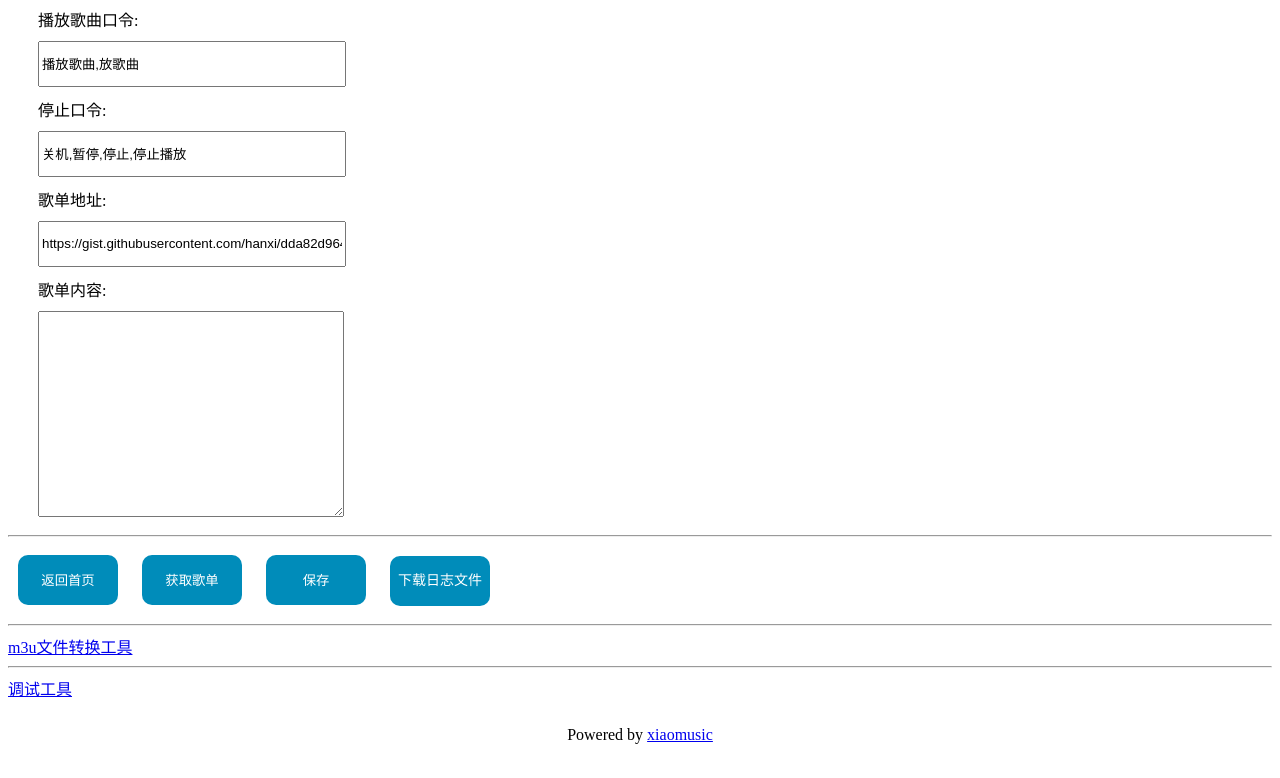
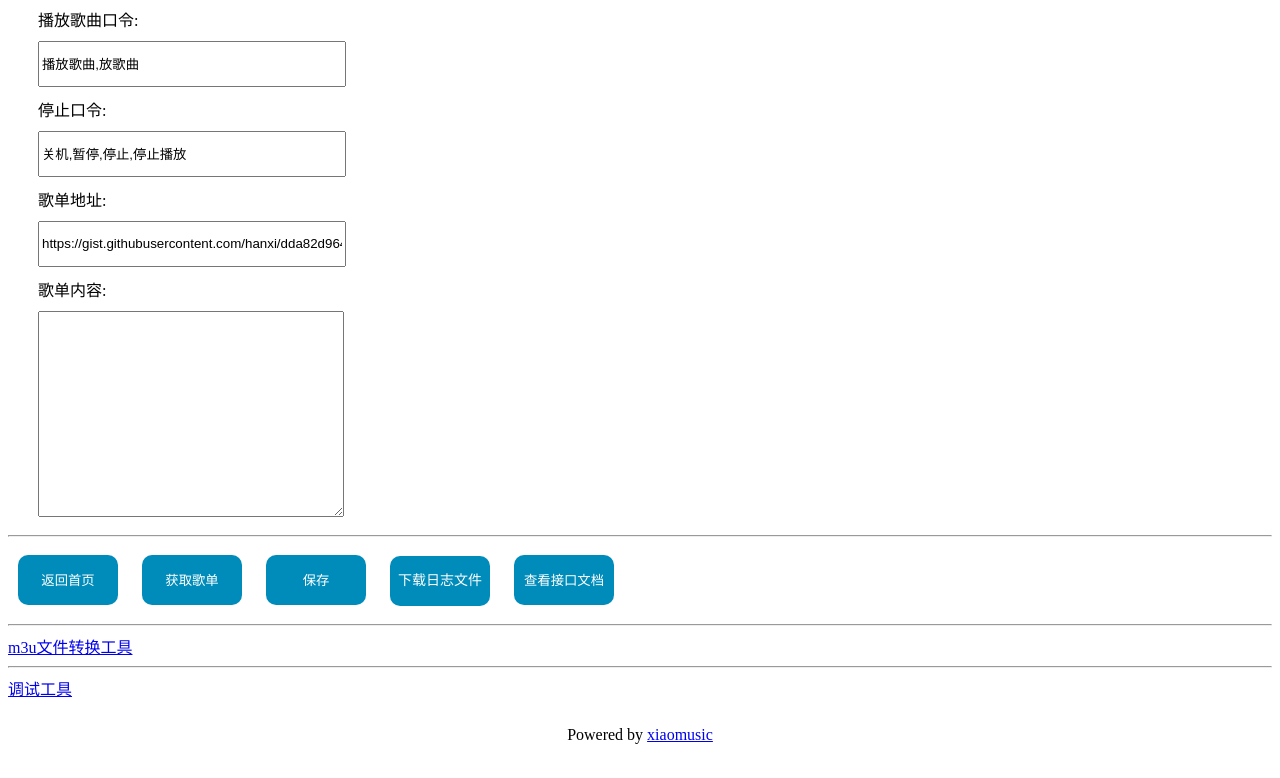
Before and after one commit to hanxi/xiaomusic, a plain HTML site: page xiaomusic/static/setting.html in a window 1280 px wide. Shown: the part 2860-3638 px from the top of the page. Drawn offline with Linux system fonts and the light colour scheme; no server answers.

Commit message:
feat: 设置页面新增接口文档入口

```diff
--- a/xiaomusic/static/setting.html
+++ b/xiaomusic/static/setting.html
@@ -166,6 +166,7 @@ var vConsole = new window.VConsole();
     <button id="get_music_list">获取歌单</button>
     <button class="save-button">保存</button>
     <a class="button" href="/downloadlog" download="xiaomusic.txt">下载日志文件</a>
+    <button onclick="location.href='/docs';">查看接口文档</button>
     <hr>
 
     <a href="/static/m3u.html" target="_blank">m3u文件转换工具</a>
```
